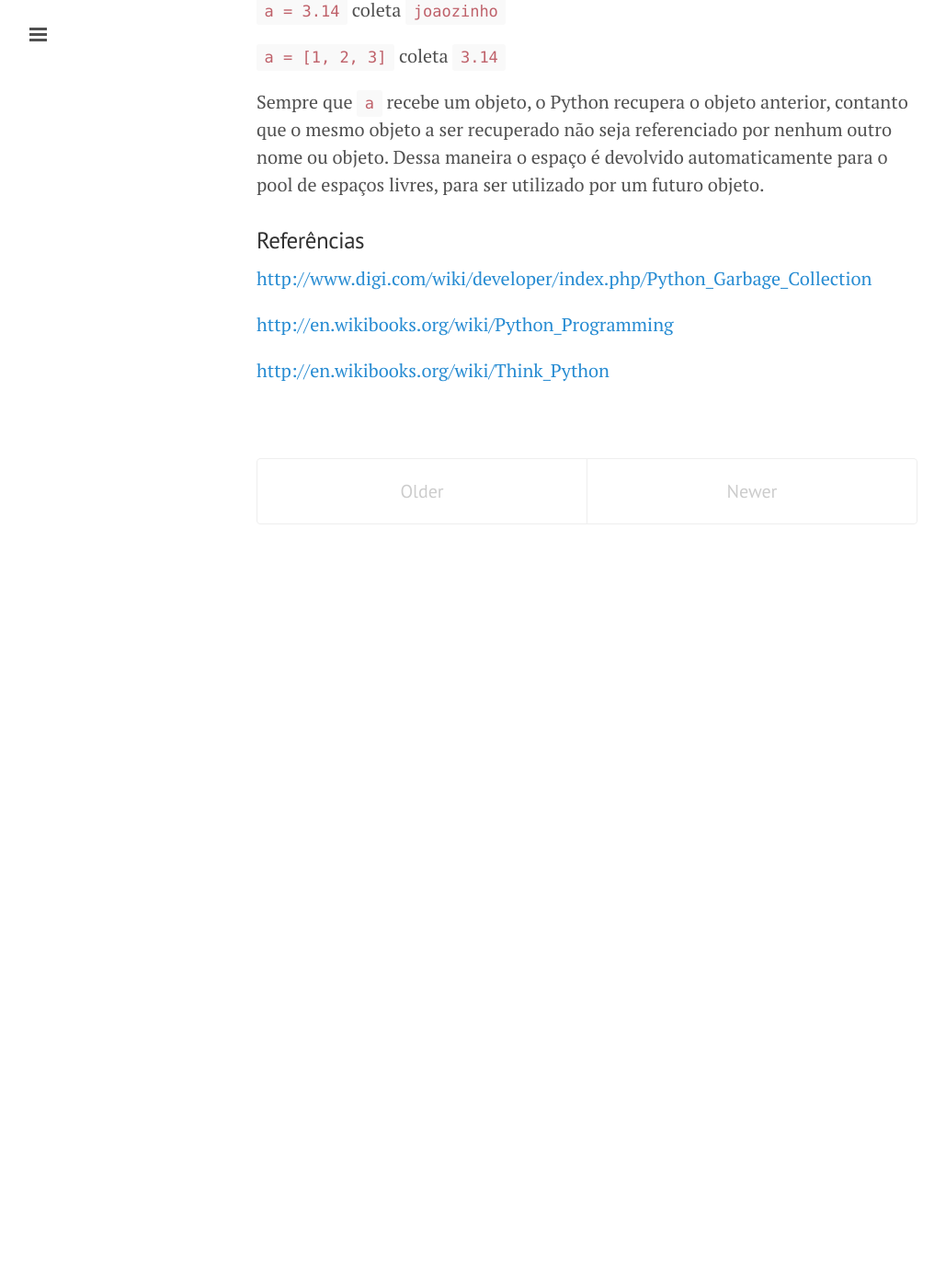
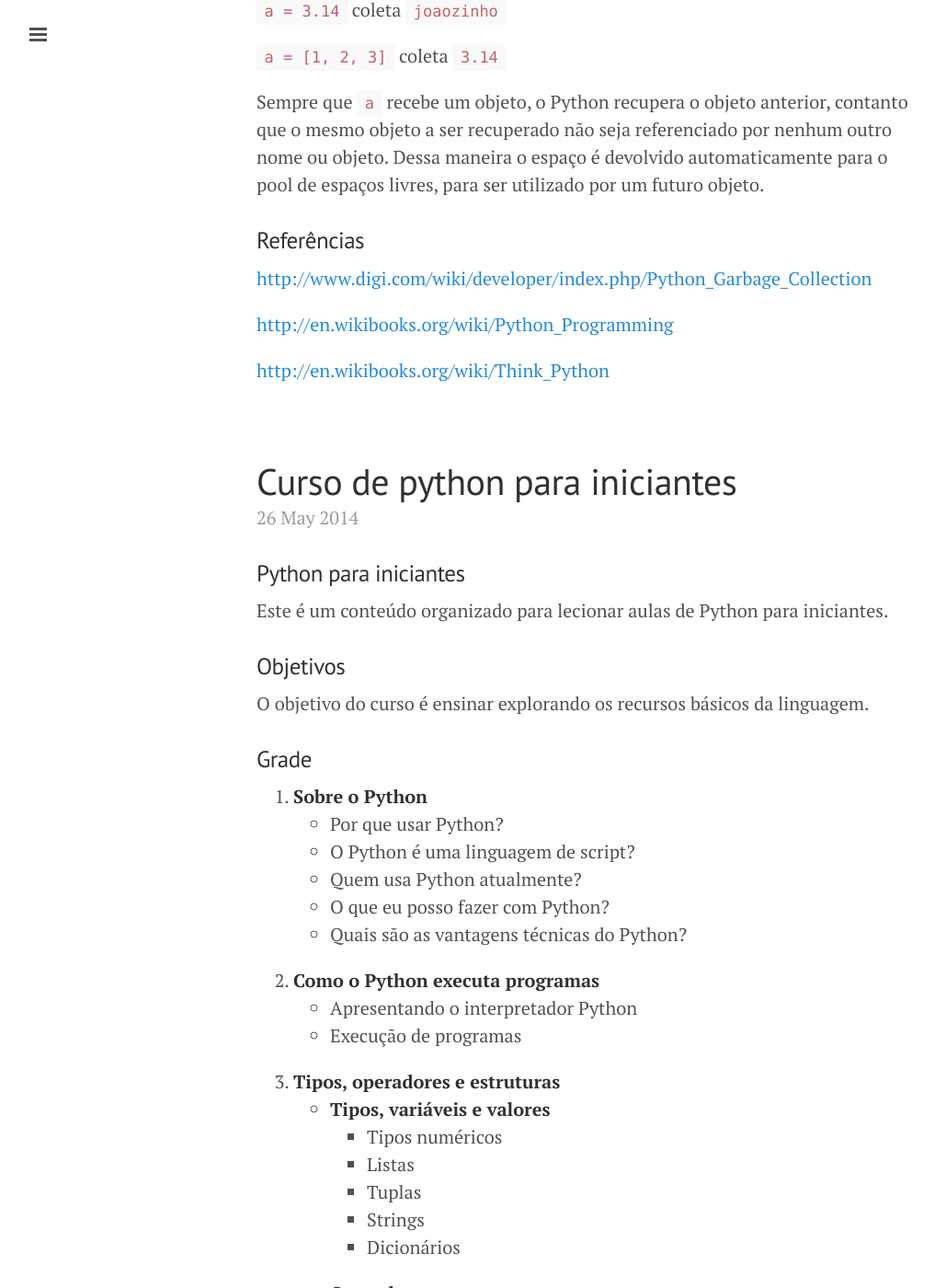
Before and after one commit to michaeltcoelho/michaeltcoelho.github.io, a Jekyll site: the page built from index.html, in a window 1280 px wide and 1400 px high, scrolled down 4816 px. Shown: the whole window at 92% size, without its empty margins (1-1030 px from the left). Built offline with Jekyll 4.4.1, drawn with Linux system fonts in a browser that asks for light colours; the list of posts is cut into pages by our own code; before the commit the page ends 5446 px from its top, so only the background shows below that; some of the changed text lies outside the part shown.

Commit message:
second post: python to begginers - grade

```diff
--- a/_config.yml
+++ b/_config.yml
@@ -3,5 +3,5 @@ pygments: true
 markdown: kramdown
 title: Michael Coelho
 tagline: python
-description: My awesome new site via <a href="https://tinypress.co/&quot; target=&quot;_blank">Tinypress</a>
+description: Um simples site onde costumo escrever coisas
 paginate: 5
--- /dev/null
+++ b/_posts/2014-05-26-Curso de python para iniciantes.md
@@ -0,0 +1,54 @@
+###Python para iniciantes
+
+Este é um conteúdo organizado para lecionar aulas de   Python para iniciantes.
+
+###Objetivos
+
+O objetivo do curso é ensinar explorando os recursos básicos da linguagem.
+
+###Grade
+
+1. **Sobre o Python**
+	- Por que usar Python?
+	- O Python é uma linguagem de script?
+	- Quem usa Python atualmente?
+	- O que eu posso fazer com Python?
+	- Quais são as vantagens técnicas do Python?
+2. **Como o Python executa programas**
+	- Apresentando o interpretador Python
+	- Execução de programas
+3. **Tipos, operadores e estruturas**
+	- **Tipos, variáveis e valores**
+		- Tipos numéricos
+		- Listas
+		- Tuplas
+		- Strings
+		- Dicionários
+	- **Operadores**
+		- Operadores aritméticos
+		- Operadores sobre cadeias de bits
+		- Operadores de atribuição
+		- Operadores condicionais
+		- Operadores lógicos
+		- Substituição em strings: o operador %
+	- **Estruturas de controle**
+		- Condicional: a instrução if
+		- Laço iterativo: for
+		- Laço condicional: while
+		- Exceções
+		- Funções
+		- Sintaxe básica
+		- Truques com argumentos
+	- **Módulos e o comando import**
+	- **Strings de documentação**
+4. **Funções pré-definidas**
+	- Manipulação de arquivos: a função open()
+	- Leitura do teclado: raw_input()
+5. **Orientação a Objetos**
+	- Conceitos de orientação a objetos
+	- Objetos, classes e instâncias
+	- Herança
+	- Introspecção e reflexão
+6. **Alguns módulos importantes**
+	- Módulos independentes
+7. **Fechamento**
```
